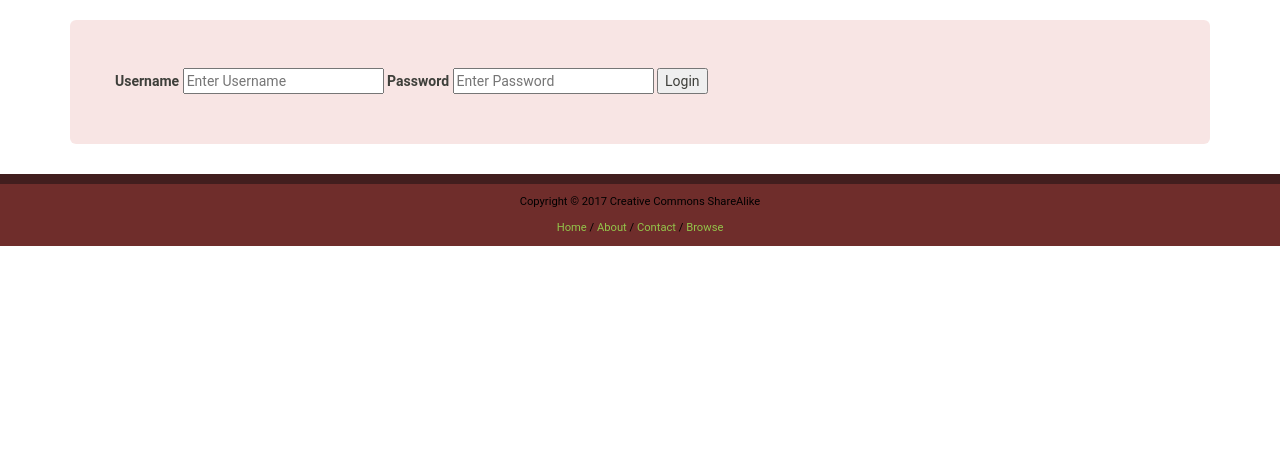
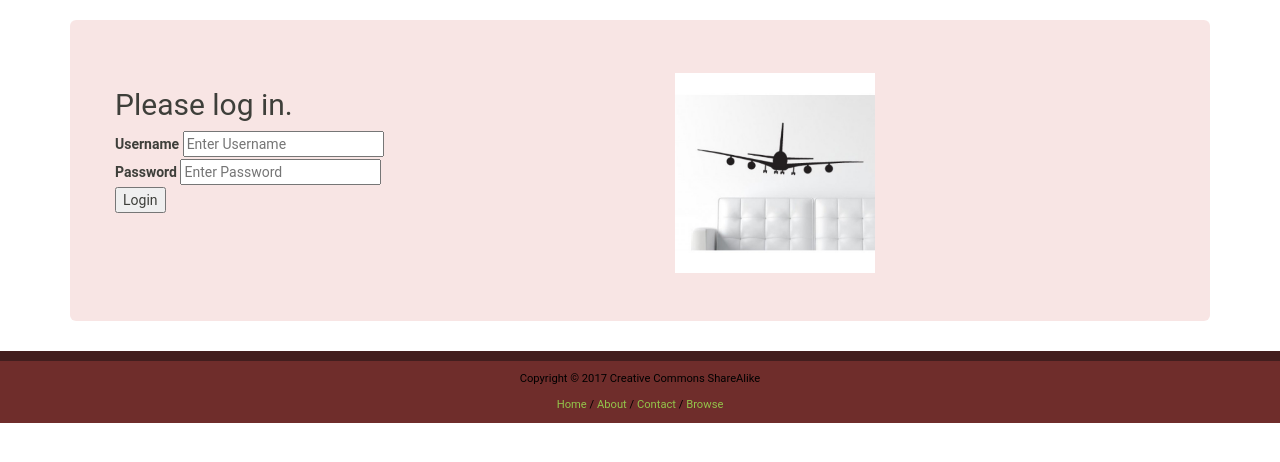
Before and after one commit to justinetelan/justinetelan-comp3512-assignment3, a PHP site: page /login.php in a window 1280 px wide. Shown: the part 98-560 px from the top of the page. Run offline with PHP 8.4, Linux system fonts and the light colour scheme.

Commit message:
Revamped login page and made final edits (by Elijah and Justine)

```diff
--- /dev/null
+++ b/assignment2/css/login.css
@@ -0,0 +1,4 @@
+img {
+    margin-left: 40em;
+    margin-top: -10em;
+}
--- a/assignment2/functions/functionsClass.php
+++ b/assignment2/functions/functionsClass.php
@@ -523,7 +523,7 @@
 
                 <div class="popS"  id='.$img['ImageID'].' >';// popover small image
                     echo '<h4>'.$img['Title'].'</h4>';
-                    echo '<img src="images/medium/' . $img['Path'] . '" >';
+                    echo '<img src="images/medium/' . $img['Path'] . '" style="height: 200px; width:200px">';
 
                 echo '
                 </div>';
--- a/assignment2/includes/header.inc.php
+++ b/assignment2/includes/header.inc.php
@@ -33,10 +33,10 @@
                         <li><a href="aboutus.php">About</a></li>
                         <li class="dropdown">
                             <a href="#" class="dropdown-toggle" data-toggle="dropdown" role="button" aria-haspopup="true" aria-expanded="false">Browse <span class="caret"></span></a>
-                            <ul class="dropdown-menu">
+                           <ul class="dropdown-menu">
                                 <li><a href="browse-countries.php">Countries</a></li>
                                 <li><a href="browse-images.php">Images</a></li>
-                                <li><a href="Posts.php">Posts</a></li>
+                                <li><a href="browse-users.php">Posts</a></li>
                             </ul>
                         </li>
                     </ul>
--- a/assignment2/login.php
+++ b/assignment2/login.php
@@ -22,7 +22,7 @@ session_start();
         <link rel="stylesheet" href="css/captions.css" />
         <link rel="stylesheet" href="css/format.css" />
         <link rel="stylesheet" href="css/theme.css" />
-
+        <link rel="stylesheet" href="css/login.css"/>
         <link rel="stylesheet" href="css/general.css"/>
 
     </head>
@@ -61,10 +61,7 @@ session_start();
       <script>
       function err(){
         var a = document.getElementById("error");
-
-
-            a.style="visibility: hidden";
-
+        a.style="visibility: hidden";
       }
 
         </script>
@@ -72,13 +69,15 @@ session_start();
 
       <div class="row">
 
+    <h2>Please log in.</h2>
     <label for="uname"><b>Username</b></label>
     <input type="text" onkeydown="err()" placeholder="Enter Username" name="uname" required>
-
+    <br>
     <label for="psw"><b>Password</b></label>
     <input type="password" onkeydown="err()" placeholder="Enter Password" name="psw" required>
-
+    <br>
     <button type="submit">Login</button>
+    <div><img src="images/design/login.jpg"></div>
 
   </div>
 
```
Also changed, not shown: assignment2/images/design/login.jpg (added).
